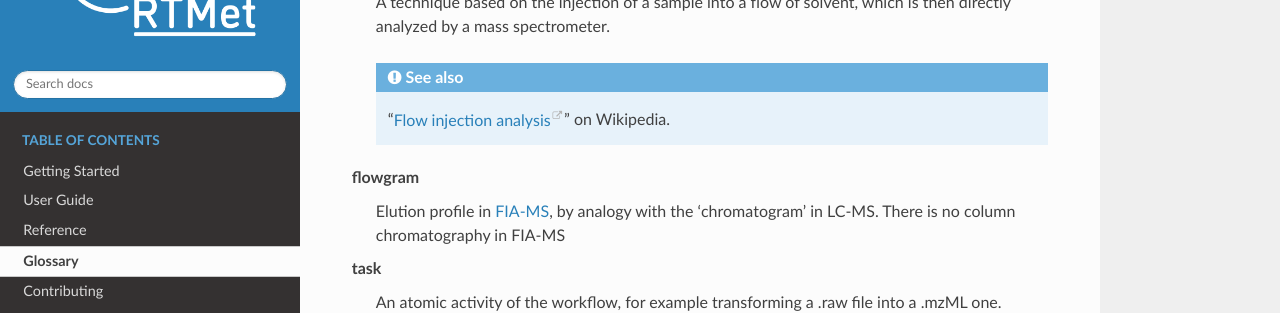
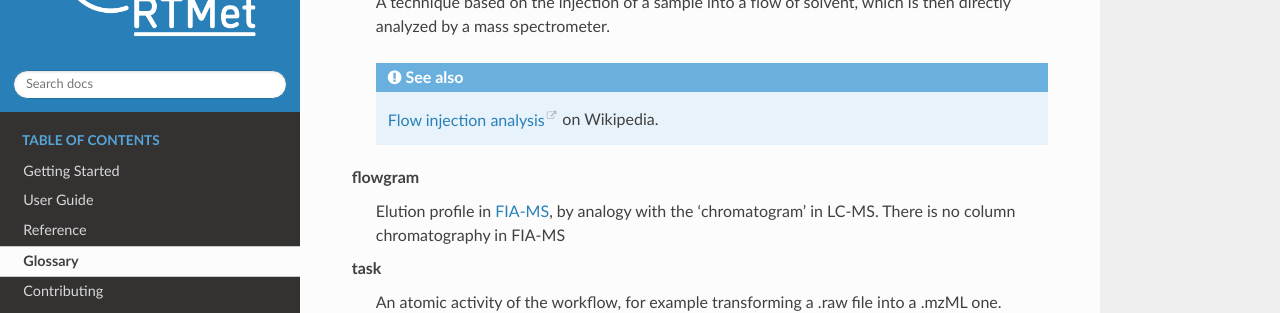
Before and after one commit to MetaboHUB-MetaToul-FluxoMet/RTMet, a Sphinx documentation site: the page built from docs/source/glossary.rst, in a window 1280 px wide and 900 px high, scrolled down 323 px. Shown: the part 147-460 px from the top of the window. Built offline with Sphinx 7.4.7 and the Read the Docs theme 2.0.0, drawn with Linux system fonts in a browser that asks for light colours.

Commit message:
remove quotes

```diff
--- a/docs/source/glossary.rst
+++ b/docs/source/glossary.rst
@@ -45,7 +45,7 @@ Glossary
         | A technique based on the injection of a sample into a flow of solvent, which is then
           directly analyzed by a mass spectrometer.
 
-        .. seealso:: "`Flow injection analysis  <fia>`__" on Wikipedia.
+        .. seealso:: `Flow injection analysis  <fia>`__ on Wikipedia.
 
 
 .. External links to Cylc glossary:
```
